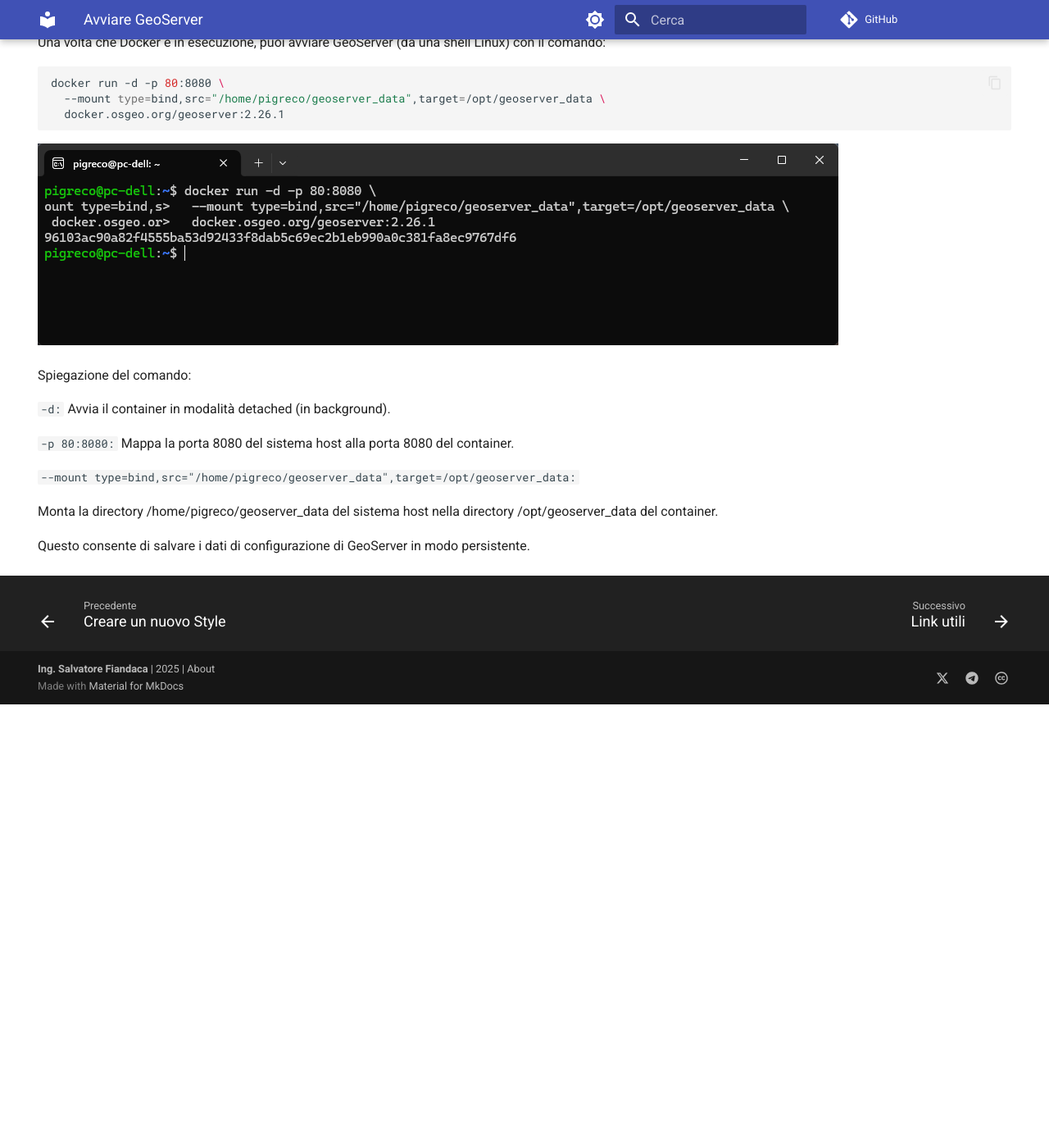
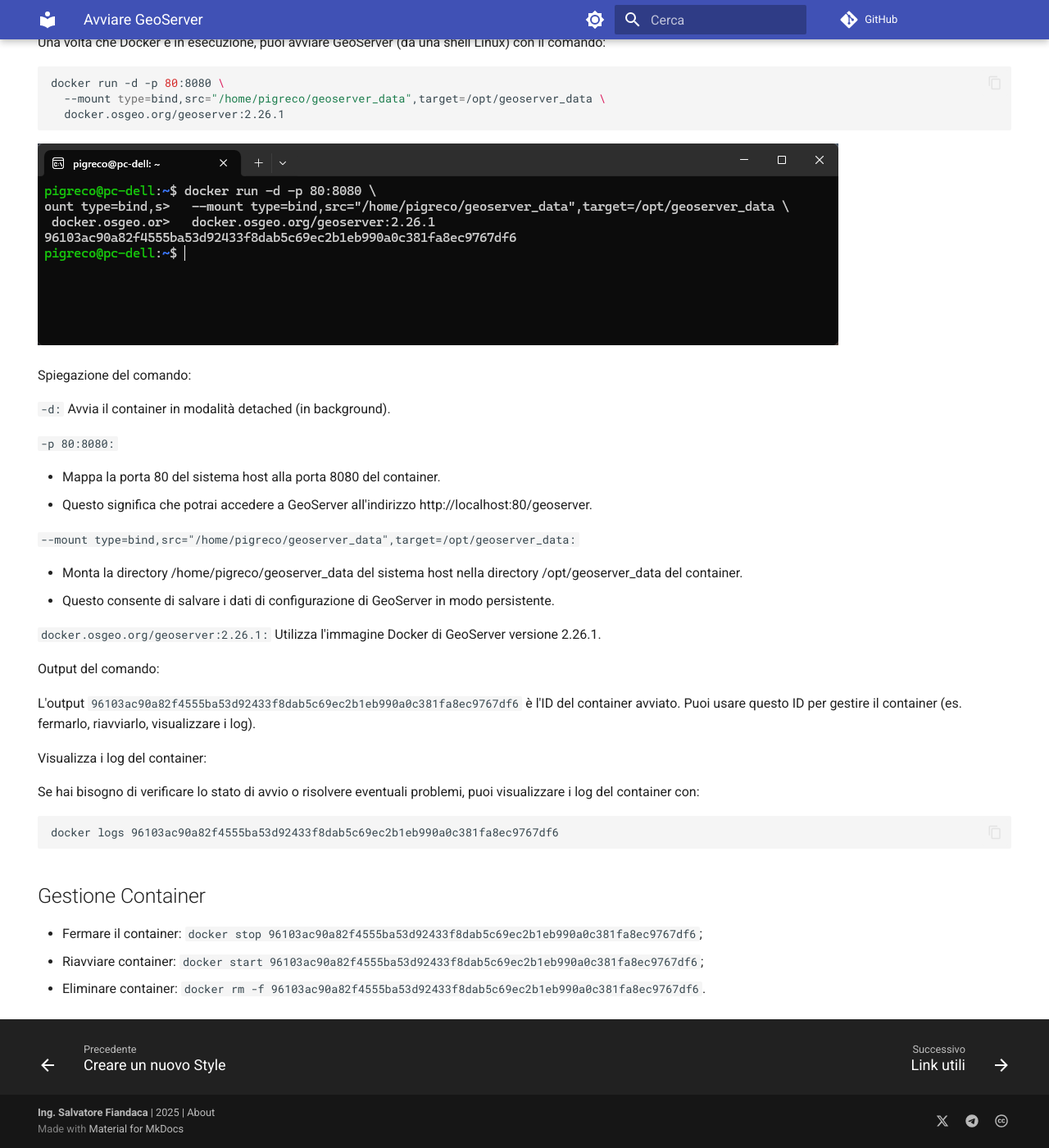
Before and after one commit to pigreco/geoserver_su_docker, an MkDocs documentation site: the page built from docs/avviare_geoserver.md, in a window 1280 px wide and 1400 px high, scrolled down 1130 px. Shown: the whole window at 82% size. Built offline with MkDocs 1.6.1 and Material for MkDocs 9.7.7, drawn with Linux system fonts in a browser that asks for light colours; comment, search, counter and statistics services are not loaded; before the commit the page ends 1989 px from its top, so only the background shows below that.

Commit message:
aggiorna la guida per avviare GeoServer da Docker con dettagli sulle porte e sull'output del comando

````diff
--- a/docs/avviare_geoserver.md
+++ b/docs/avviare_geoserver.md
@@ -36,10 +36,32 @@
 
 `-d:` Avvia il container in modalità detached (in background).
 
-`-p 80:8080:` Mappa la porta 8080 del sistema host alla porta 8080 del container.
+`-p 80:8080:`
+
+- Mappa la porta 80 del sistema host alla porta 8080 del container.
+- Questo significa che potrai accedere a GeoServer all'indirizzo http://localhost:80/geoserver.
 
 `--mount type=bind,src="/home/pigreco/geoserver_data",target=/opt/geoserver_data:`
 
-Monta la directory /home/pigreco/geoserver_data del sistema host nella directory /opt/geoserver_data del container.
+- Monta la directory /home/pigreco/geoserver_data del sistema host nella directory /opt/geoserver_data del container.
+- Questo consente di salvare i dati di configurazione di GeoServer in modo persistente.
 
-Questo consente di salvare i dati di configurazione di GeoServer in modo persistente.
+`docker.osgeo.org/geoserver:2.26.1:` Utilizza l'immagine Docker di GeoServer versione 2.26.1.
+
+Output del comando:
+
+L'output `96103ac90a82f4555ba53d92433f8dab5c69ec2b1eb990a0c381fa8ec9767df6` è l'ID del container avviato. Puoi usare questo ID per gestire il container (es. fermarlo, riavviarlo, visualizzare i log).
+
+Visualizza i log del container:
+
+Se hai bisogno di verificare lo stato di avvio o risolvere eventuali problemi, puoi visualizzare i log del container con:
+
+```bash
+docker logs 96103ac90a82f4555ba53d92433f8dab5c69ec2b1eb990a0c381fa8ec9767df6
+```
+
+## Gestione Container
+
+- Fermare il container: `docker stop 96103ac90a82f4555ba53d92433f8dab5c69ec2b1eb990a0c381fa8ec9767df6`;
+- Riavviare container: `docker start 96103ac90a82f4555ba53d92433f8dab5c69ec2b1eb990a0c381fa8ec9767df6`;
+- Eliminare container: `docker rm -f 96103ac90a82f4555ba53d92433f8dab5c69ec2b1eb990a0c381fa8ec9767df6`.
````
